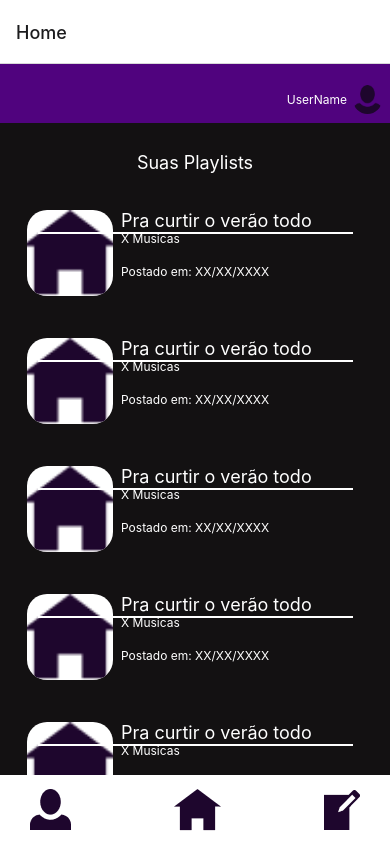
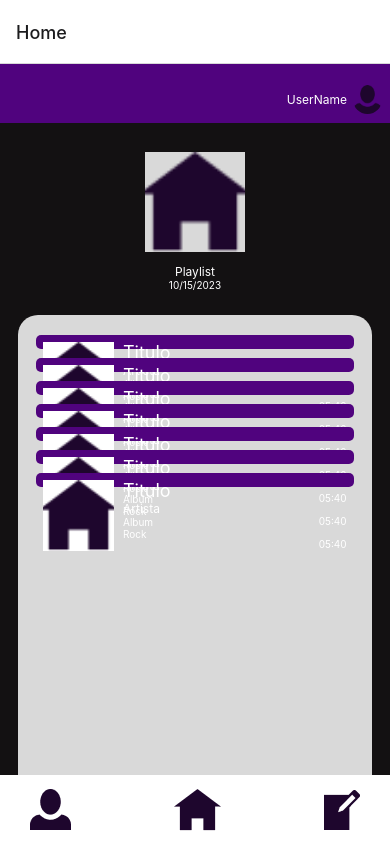
Before and after one commit to ArtyrAlmeida/play.lister, a React Native app in the folder frontend/: screen /Home in a window 390 px wide. Shown: the top 844 px of the page. Built offline with nearby package versions, Linux system fonts and the light colour scheme.

Commit message:
feat: adiciona front de páginas de suas playlists e detalhamento de playlist

```diff
--- a/frontend/src/components/Playlist/YourPlaylist.tsx
+++ b/frontend/src/components/Playlist/YourPlaylist.tsx
@@ -15,7 +15,6 @@ const MainPlaylist = (props: any) => {
                     <Text style={styles.secondaryText}>Postado em: XX/XX/XXXX</Text>
                 </View>
             </View>
-            <View style={styles.horizontalLine}></View>
         </View>
     )
 }
@@ -24,7 +23,6 @@ const styles = StyleSheet.create({
     playlist: {
         flex: 0,
         flexDirection: 'row',
-        padding: 7,
         borderRadius: 5,
         marginBottom: 15
     },
@@ -45,12 +43,6 @@ const styles = StyleSheet.create({
     },
     textArea: {
         marginBottom: 18
-    },
-    horizontalLine: {
-        borderWidth: 1,
-        borderColor: '#ffffff',
-        width: '90%',
-        alignSelf: 'center'
     }
 })
 
--- /dev/null
+++ b/frontend/src/components/Song/Song.tsx
@@ -0,0 +1,58 @@
+import { Image, Pressable, StyleSheet, Text, View } from "react-native";
+
+const userIcon = require('../../assets/icons/user-icon.png');
+const homeIcon = require('../../assets/icons/home-icon.png');
+
+const Song = (props: any) => {
+    return (
+        <View style={styles.playlist}>
+            <Image style={styles.playlistImage} source={homeIcon} />
+            <View>
+                <Text style={styles.header}>Titulo</Text>
+                <Text style={styles.secondaryText}>Artista</Text>
+                <Text style={styles.additionalInfo}>Album</Text>
+                <Text style={styles.additionalInfo}>Rock</Text>
+            </View>
+            <Text style={styles.songLength}>05:40</Text>
+        </View>
+    )
+}
+
+const styles = StyleSheet.create({
+    playlist: {
+        flex: 0,
+        flexDirection: 'row',
+        padding: 7,
+        height: 83,
+        backgroundColor: '#50037E',
+        borderRadius: 5
+    },
+    header: {
+        fontSize: 18,
+        color: '#ffffff',
+    },
+    secondaryText: {
+        fontSize: 12,
+        color: '#ffffff'
+    },
+    additionalInfo: {
+        fontSize: 10,
+        color: '#ffffff'
+    },
+    playlistImage: {
+        height: 71,
+        width: 71,
+        backgroundColor: 'white',
+        marginRight: 9
+    },
+    songLength: {
+        position: 'relative',
+        top: 58,
+        right: -148,
+        borderRadius: 100,
+        fontSize: 10,
+        color: '#ffffff'
+    }
+})
+
+export default Song;
--- a/frontend/src/pages/Home.tsx
+++ b/frontend/src/pages/Home.tsx
@@ -3,12 +3,14 @@ import Header from '../components/Header';
 import Footer from '../components/Footer';
 import InitialPage from './InitialPage';
 import YourPlaylists from './YourPlaylists';
+import OtherUserProfile from './OtherUserProfile';
+import PlaylistDetail from './PlaylistDetail';
 
 const Home = () => {
-    return(
+    return (
         <View style={styles.container}>
             <Header />
-              <YourPlaylists />
+              <PlaylistDetail />
             <Footer />
         </View>
     )
--- /dev/null
+++ b/frontend/src/pages/OtherUserProfile.tsx
@@ -0,0 +1,43 @@
+import { StyleSheet, View, Text, Image } from "react-native";
+import YourPlaylist from "../components/Playlist/YourPlaylist";
+import UserImage from "../components/UserImage";
+
+
+const OtherUserProfile = (props: any) => {
+    return (
+        <View style={styles.pageWrapper}>
+            <UserImage />
+            <View style={styles.playlistList}>
+                <Text style={styles.heading}>Últimas Postagens</Text>
+                <YourPlaylist />
+                <YourPlaylist />
+                <YourPlaylist />
+                <YourPlaylist />
+            </View>
+        </View>
+    )
+}
+
+const styles = StyleSheet.create({
+    pageWrapper: {
+        paddingHorizontal: 18,
+        paddingTop: 29,
+        width: '100%',
+    },
+    playlistList: {
+        gap: 11
+    },
+    heading: {
+        color: '#ffffff',
+        fontSize: 18,
+        marginBottom: 15
+    },
+    horizontalLine: {
+        borderWidth: 1,
+        borderColor: '#ffffff',
+        width: '90%',
+        alignSelf: 'center'
+    }
+})
+
+export default OtherUserProfile;
--- /dev/null
+++ b/frontend/src/pages/PlaylistDetail.tsx
@@ -0,0 +1,61 @@
+import { Image, View, Text, StyleSheet } from "react-native";
+import Song from "../components/Song/Song";
+
+const homeIcon = require('../assets/icons/home-icon.png');
+
+const PlaylistDetail = (props: any) => {
+    return (
+        <View style={styles.pageWrapper}>
+            <View style={styles.playlistInfo} >
+                <Image style={styles.playlistImage} source={homeIcon}/>
+                <Text style={styles.title}>Playlist</Text>
+                <Text style={styles.date}>10/15/2023</Text>
+            </View>
+            <View style={styles.songList}>
+                <Song />
+                <Song />
+                <Song />
+                <Song />
+                <Song />
+                <Song />
+                <Song />
+            </View>
+        </View>
+    )
+}
+
+const styles = StyleSheet.create({
+    playlistInfo: {
+        alignItems: 'center',
+        marginBottom: 24
+    },
+    playlistImage: {
+        width: 100,
+        height: 100,
+        backgroundColor: '#D9D9D9',
+        marginBottom: 12
+    },
+    pageWrapper: {
+        paddingHorizontal: 18,
+        paddingTop: 29,
+        width: '100%',
+    },
+    songList: {
+        paddingHorizontal: 18,
+        paddingVertical: 20,
+        backgroundColor: '#D9D9D9',
+        borderRadius: 20,
+        minHeight: 460,
+        gap: 9
+    },
+    title: {
+        fontSize: 12,
+        color: '#ffffff'
+    },
+    date: {
+        fontSize: 10,
+        color: '#ffffff'
+    }
+});
+
+export default PlaylistDetail;
--- a/frontend/src/pages/YourPlaylists.tsx
+++ b/frontend/src/pages/YourPlaylists.tsx
@@ -7,14 +7,23 @@ const YourPlaylists = (props: any) => {
             <Text style={styles.heading}>Suas Playlists</Text>
             <View style={styles.playlistList}>
                 <YourPlaylist />
+                <View style={styles.horizontalLine}></View>
                 <YourPlaylist />
+                <View style={styles.horizontalLine}></View>
                 <YourPlaylist />
+                <View style={styles.horizontalLine}></View>
                 <YourPlaylist />
+                <View style={styles.horizontalLine}></View>
                 <YourPlaylist />
+                <View style={styles.horizontalLine}></View>
                 <YourPlaylist />
+                <View style={styles.horizontalLine}></View>
                 <YourPlaylist />
+                <View style={styles.horizontalLine}></View>
                 <YourPlaylist />
+                <View style={styles.horizontalLine}></View>
                 <YourPlaylist />
+                <View style={styles.horizontalLine}></View>
                 <YourPlaylist />
             </View>
         </View>
@@ -35,6 +44,12 @@ const styles = StyleSheet.create({
         fontSize: 18,
         textAlign: 'center',
         marginBottom: 30
+    },
+    horizontalLine: {
+        borderWidth: 1,
+        borderColor: '#ffffff',
+        width: '90%',
+        alignSelf: 'center'
     }
 })
 
```
Also changed, not shown: frontend/src/components/UserImage.tsx (added, +34 -0 lines), 1 other file (tests, documents, lock files or other folders).
